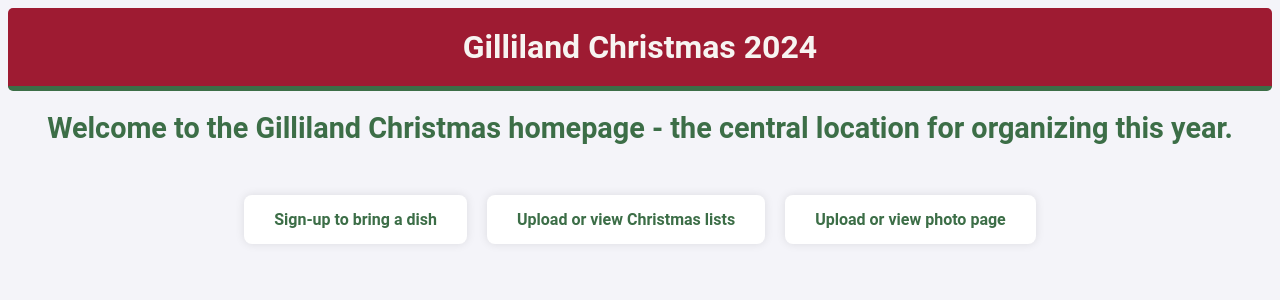
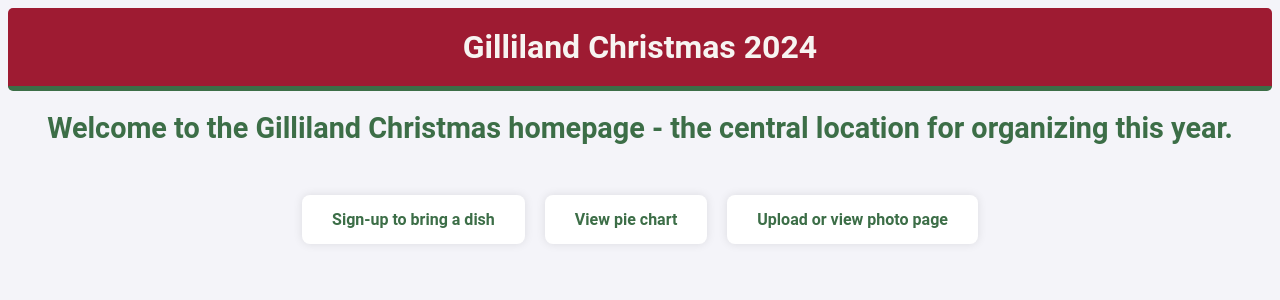
Before and after one commit to eringilliland99/FinalProject_AdvancedPython, a Flask app: page / in a window 1280 px wide. Shown: the top 300 px of the page. Run offline with Flask 3, Linux system fonts and the light colour scheme; parts of the project's set-up code (start-up, migrations or seed data) failed here and were passed over.

Commit message:
Update home_page.html

```diff
--- a/templates/home_page.html
+++ b/templates/home_page.html
@@ -67,7 +67,7 @@
         <div class="link-container">
             <ul>
                 <li><a href="{{ url_for('food_database') }}">Sign-up to bring a dish</a></li>
-                <li><a href="{{ url_for('christmas_lists') }}">Upload or view Christmas lists</a></li>
+                <li><a href="{{ url_for('pie') }}">View pie chart</a></li>
                 <li><a href="{{ url_for('photo_page') }}">Upload or view photo page</a></li>
             </ul>
         </div>
```
